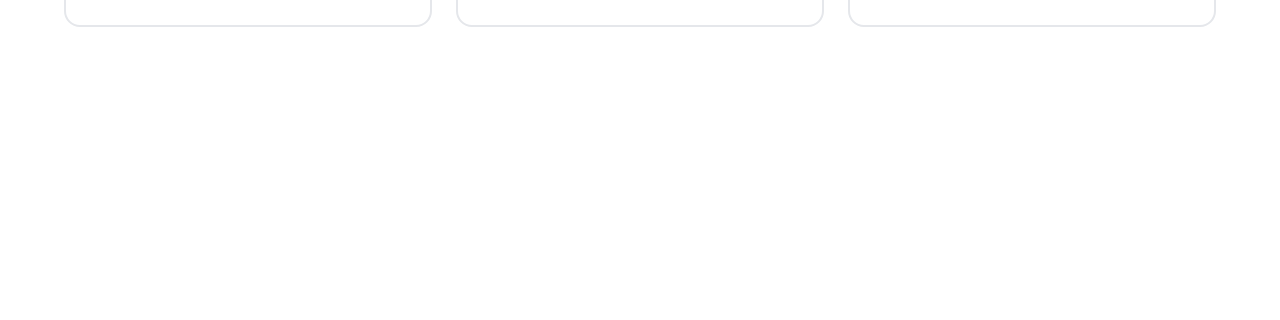
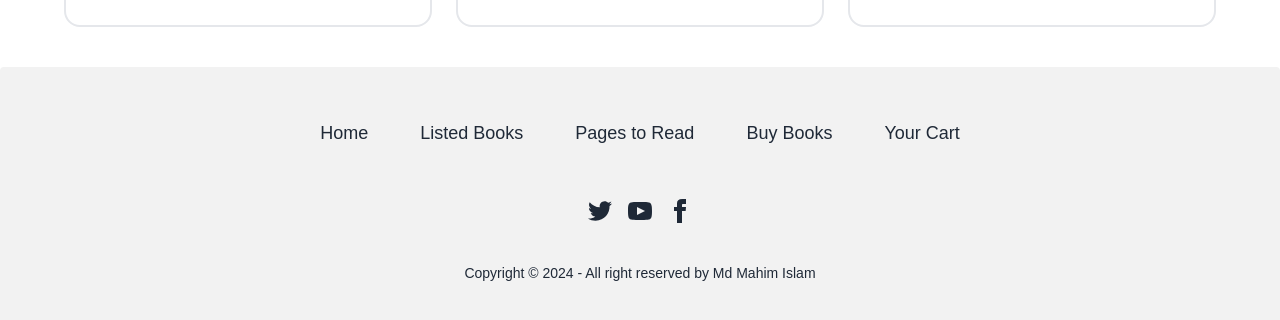
Before and after one commit to mydul62/Book-review, a React (Vite) app: page / in a window 1280 px wide. Shown: the part 1769-2089 px from the top of the page. Before the commit the page ends 1836 px from the top, so only its background shows below. Built offline with nearby package versions, Linux system fonts and the light colour scheme.

Commit message:
added footer

```diff
--- /dev/null
+++ b/src/Components/Footer.jsx
@@ -0,0 +1,31 @@
+import { MdOutlineShoppingCart } from "react-icons/md";
+import { NavLink } from "react-router-dom";
+
+const Footer = () => {
+  return (
+    <footer className="footer  footer-center p-10 bg-base-200 text-base-content rounded">
+  <div className="navbar-center hidden lg:flex">
+          <ul className=" gap-5 menu-horizontal px-1 *:text-[18px] *:p-4">
+            <NavLink to={"/"}>Home</NavLink>
+            <NavLink to={"/listedbooks"}>Listed Books</NavLink>
+            <NavLink to={"/pagestoread"}>Pages to Read</NavLink>
+            <NavLink to={"/buybook"}>Buy Books</NavLink>
+            <NavLink to={"/shoped"}>Your Cart
+            </NavLink>
+          </ul>
+        </div>
+  <nav>
+    <div className="grid grid-flow-col gap-4">
+      <a><svg xmlns="http://www.w3.org/2000/svg" width="24" height="24" viewBox="0 0 24 24" className="fill-current"><path d="M24 4.557c-.883.392-1.832.656-2.828.775 1.017-.609 1.798-1.574 2.165-2.724-.951.564-2.005.974-3.127 1.195-.897-.957-2.178-1.555-3.594-1.555-3.179 0-5.515 2.966-4.797 6.045-4.091-.205-7.719-2.165-10.148-5.144-1.29 2.213-.669 5.108 1.523 6.574-.806-.026-1.566-.247-2.229-.616-.054 2.281 1.581 4.415 3.949 4.89-.693.188-1.452.232-2.224.084.626 1.956 2.444 3.379 4.6 3.419-2.07 1.623-4.678 2.348-7.29 2.04 2.179 1.397 4.768 2.212 7.548 2.212 9.142 0 14.307-7.721 13.995-14.646.962-.695 1.797-1.562 2.457-2.549z"></path></svg></a>
+      <a><svg xmlns="http://www.w3.org/2000/svg" width="24" height="24" viewBox="0 0 24 24" className="fill-current"><path d="M19.615 3.184c-3.604-.246-11.631-.245-15.23 0-3.897.266-4.356 2.62-4.385 8.816.029 6.185.484 8.549 4.385 8.816 3.6.245 11.626.246 15.23 0 3.897-.266 4.356-2.62 4.385-8.816-.029-6.185-.484-8.549-4.385-8.816zm-10.615 12.816v-8l8 3.993-8 4.007z"></path></svg></a>
+      <a><svg xmlns="http://www.w3.org/2000/svg" width="24" height="24" viewBox="0 0 24 24" className="fill-current"><path d="M9 8h-3v4h3v12h5v-12h3.642l.358-4h-4v-1.667c0-.955.192-1.333 1.115-1.333h2.885v-5h-3.808c-3.596 0-5.192 1.583-5.192 4.615v3.385z"></path></svg></a>
+    </div>
+  </nav>
+  <aside>
+    <p>Copyright © 2024 - All right reserved by Md Mahim Islam</p>
+  </aside>
+</footer>
+  );
+};
+
+export default Footer;
--- a/src/Components/NavBar/NavBar.jsx
+++ b/src/Components/NavBar/NavBar.jsx
@@ -32,7 +32,15 @@
             <NavLink to={"/listedbooks"}>Listed Books</NavLink>
             <NavLink to={"/pagestoread"}>Pages to Read</NavLink>
             <NavLink to={"/buybook"}>Buy Books</NavLink>
-            <NavLink to={"/shoped"}>Your Card </NavLink>
+            <NavLink to={"/shoped"}>Your Cart </NavLink>
+            <div className="  flex justify-between md:hidden gap-3">
+          <button className="text-white bg-[#23BE0A] px-4 py-2 rounded-xl">
+            Sign in
+          </button>
+          <button className="text-white bg-[#59C6D2] px-4 py-2 rounded-xl">
+            Sign up
+          </button>
+        </div>
           </ul>
             </div>
           </div>
--- a/src/Root/MainRoot.jsx
+++ b/src/Root/MainRoot.jsx
@@ -1,11 +1,13 @@
 import { Outlet } from "react-router-dom";
 import NavBar from "../Components/NavBar/NavBar";
+import Footer from "../Components/Footer";
 
 const MainRoot = () => {
   return (
     <div>
       <NavBar></NavBar>
       <Outlet></Outlet>
+      <Footer></Footer>
     </div>
   );
 };
```
